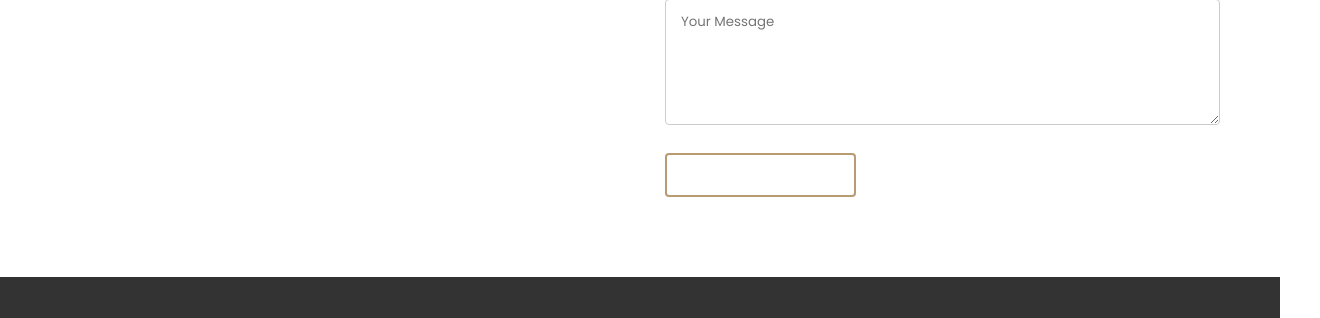
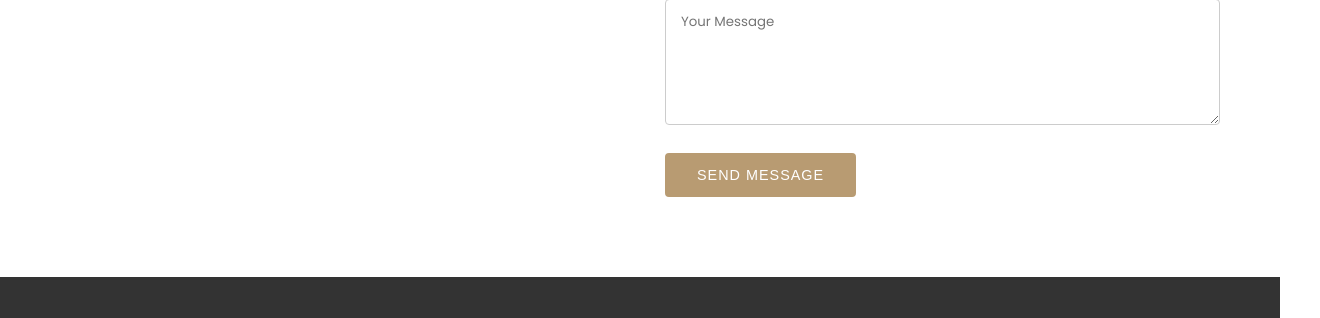
Before and after one commit to temmi-byte/Interior-Design, a plain HTML site: page index.html in a window 1280 px wide. Shown: the part 4113-4431 px from the top of the page, 1320 px wide, since content can reach past the window. Drawn offline with nearby package versions, Linux system fonts and the light colour scheme.

Commit message:
Add files via upload

```diff
--- a/index.html
+++ b/index.html
@@ -281,7 +281,7 @@
                     <div class="form-group">
                         <textarea placeholder="Your Message" rows="5" required></textarea>
                     </div>
-                    <button type="submit" class="btn btn-primary">Send Message</button>
+                    <button type="submit" class="btn btn-tt">Send Message</button>
                 </form>
             </div>
         </div>
--- a/style.css
+++ b/style.css
@@ -75,6 +75,13 @@ section {
     color: white;
     border: 2px solid var(--primary-color);
 }
+
+.btn-tt {
+      background-color: var(--primary-color);
+   color: white;
+    border: 2px solid var(--primary-color);
+}
+
 
 .btn-primary:hover {
      background-color: var(--primary-color);
```
